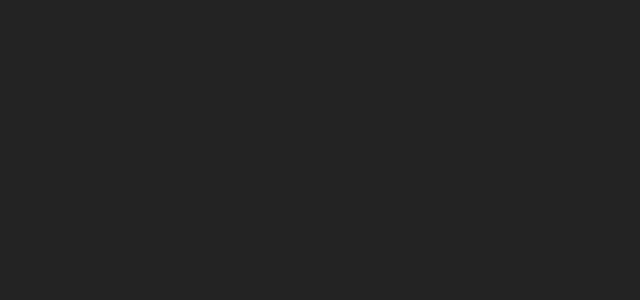
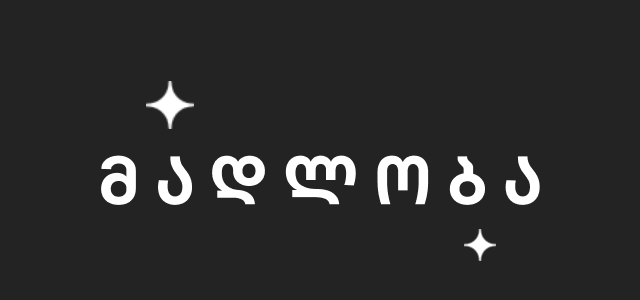
Before and after one commit to RedberryInternship/covid-questionare-natalia, a React (Vite) app: page /thank-you in a window 1280 px wide. Shown: the part 220-520 px from the top of the page, without its empty margins (320-960 px from the left). Built offline with nearby package versions, Linux system fonts and the light colour scheme.

Commit message:
style: add thank you page animation

```diff
--- a/package.json
+++ b/package.json
@@ -9,6 +9,7 @@
     "preview": "vite preview"
   },
   "dependencies": {
+    "node": "^19.3.0",
     "react": "^18.2.0",
     "react-dom": "^18.2.0",
     "react-hook-form": "^7.41.1",
--- /dev/null
+++ b/src/pages/ThankYouPage/ThankYou.css
@@ -0,0 +1,47 @@
+.visibility-animation {
+    animation: visibilityAnimation 0.5s forwards;
+    animation-delay: 1s;
+}
+.tiny-star-anim{
+    animation: tinyStarAnim 0.2s forwards;
+    animation-delay: 1.5s;
+}
+
+.big-star-anim {
+    animation: bigStarAnim 0.2s forwards;
+    animation-delay: 1.5s;
+}
+
+@keyframes tinyStarAnim {
+    0%{
+
+    }
+    100% {
+        margin-left: 320px;
+        margin-top: 130px;
+        visibility: visible;
+    }
+}
+
+@keyframes bigStarAnim {
+    0%{
+
+    }
+    100% {
+        margin-right: 300px;
+        margin-bottom: 150px;
+        visibility: visible;
+    }
+}
+
+
+@keyframes visibilityAnimation {
+    from {
+        opacity: 0;
+    }
+
+    to {
+        visibility: visible;
+        opacity: 1;
+    }
+}
--- a/src/pages/ThankYouPage/ThankYou.jsx
+++ b/src/pages/ThankYouPage/ThankYou.jsx
@@ -1,9 +1,24 @@
 import ThankYouImage from '../../assets/images/thank-you-image.png';
-// import '../../App';
+import Star from '../../assets/images/star.png';
+import './ThankYou.css';
 const ThankYou = () => {
   return (
-    <div className='h-screen bg-dark-gray flex justify-center items-center '>
-      <img src={ThankYouImage} alt='Thank you' className='hidden' />
+    <div className='h-screen bg-dark-gray flex flex-col justify-center items-center div '>
+      <img
+        src={Star}
+        alt='Big star'
+        className=' w-12 big-star-anim  absolute invisible'
+      />
+      <img
+        src={ThankYouImage}
+        alt='Thank you'
+        className=' visibility-animation thanks-image absolute invisible'
+      />
+      <img
+        src={Star}
+        alt='Tiny star'
+        className=' w-8 tiny-star-anim  absolute invisible'
+      />
     </div>
   );
 };
```
Also changed, not shown: src/App.css (+0 -10 lines), src/assets/images/star.png (added), 1 other file (tests, documents, lock files or other folders).
